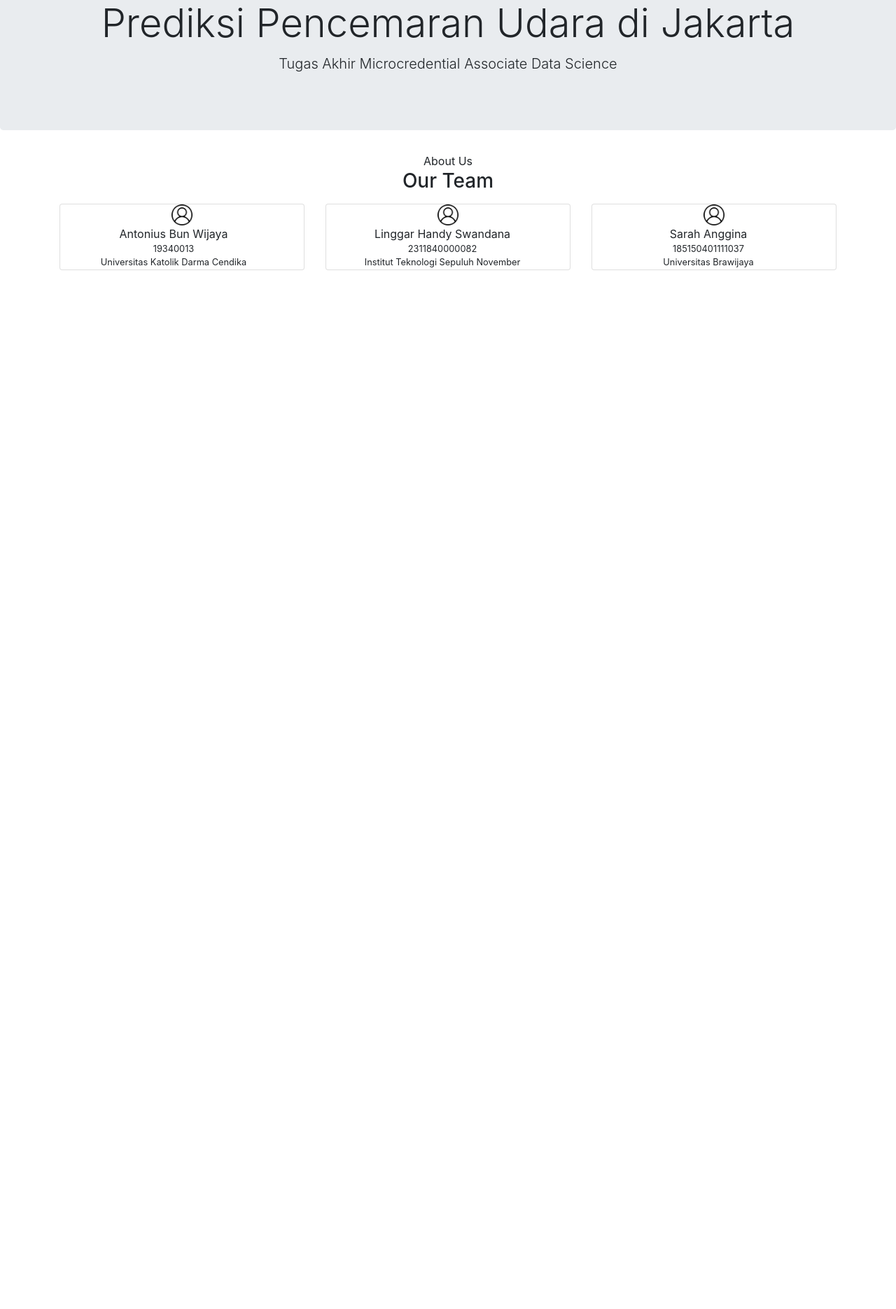
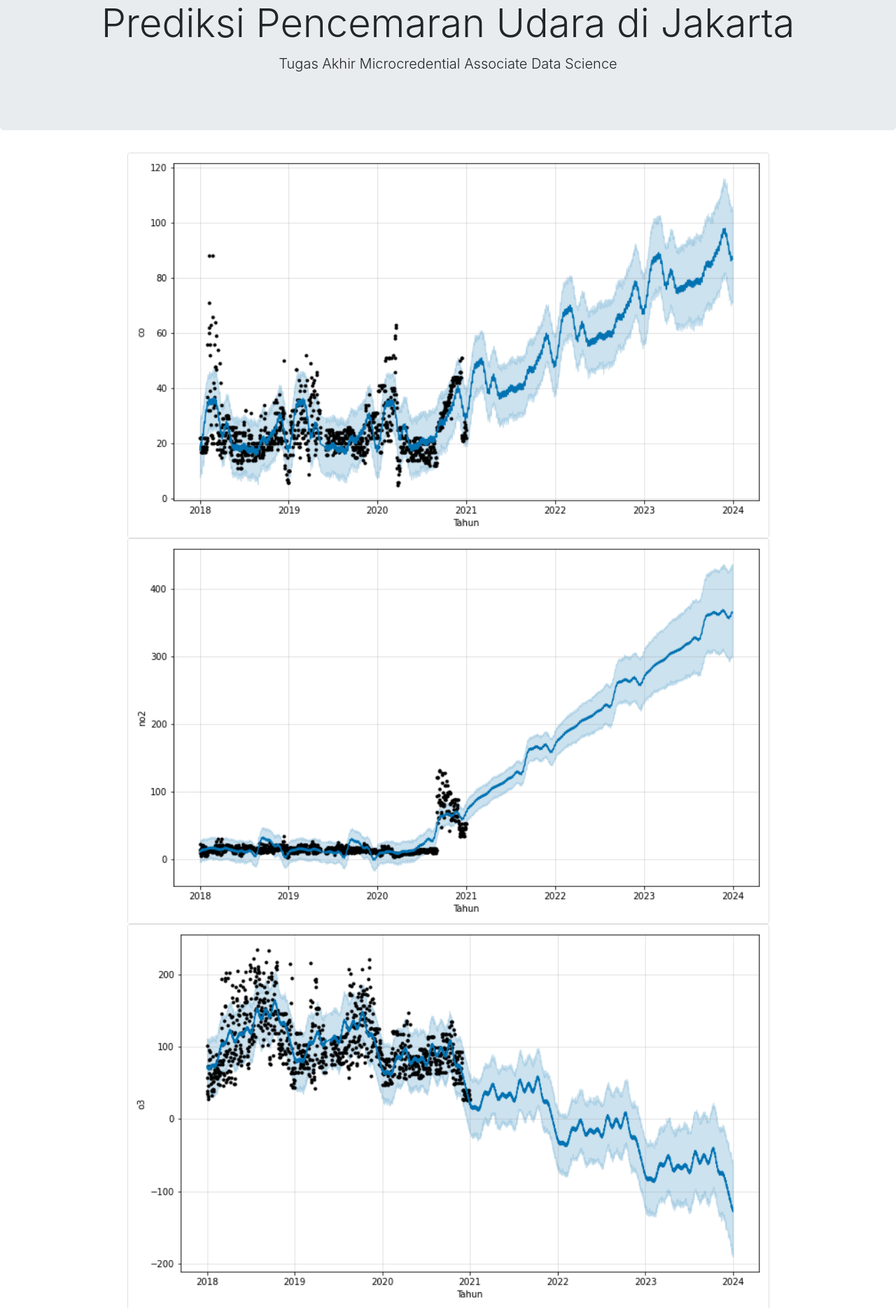
Before and after one commit to NoraNekoIT/ta-its05-kelompok05, a Flask app: page / in a window 1280 px wide. Shown: the part 259-2129 px from the top of the page at 70% size. Before the commit the page ends 645 px from the top, so only its background shows below. Run offline with Flask 2, Linux system fonts and the light colour scheme; some libraries are stand-ins or nearby versions.

Commit message:
up statis visual

```diff
--- a/templates/index.html
+++ b/templates/index.html
@@ -46,8 +46,27 @@
     <p class="lead">Tugas Akhir Microcredential Associate Data Science</p>
 </section>
 
-<div class="container mb-5 " id="about">
-    <div class="text-center mb-3"><span >About Us</span>
+<div class="row justify-content-center">
+    <div class="card" style="width: 70%;">
+        <img class="card-img-top" src="../static/visual/co.png" alt="Card image cap">
+    </div>
+    <div class="card" style="width: 70%;">
+        <img class="card-img-top" src="../static/visual/no2.png" alt="Card image cap">
+    </div>
+    <div class="card" style="width: 70%;">
+        <img class="card-img-top" src="../static/visual/o3.png" alt="Card image cap">
+    </div>
+    <div class="card" style="width: 70%;">
+        <img class="card-img-top" src="../static/visual/pm10.png" alt="Card image cap">
+    </div>
+    <div class="card" style="width: 70%;">
+        <img class="card-img-top" src="../static/visual/so2.png" alt="Card image cap">
+    </div>
+</div>
+
+
+<div class="container mb-5 " id="about" >
+    <div class="text-center mb-3 mt-3"><span >About Us</span>
         <h3>Our Team</h3>
     </div>
     <div class="row g-2 text-center">
```
Also changed, not shown: static/visual/co.png (added), static/visual/no2.png (added), static/visual/o3.png (added), static/visual/pm10.png (added), static/visual/so2.png (added).
